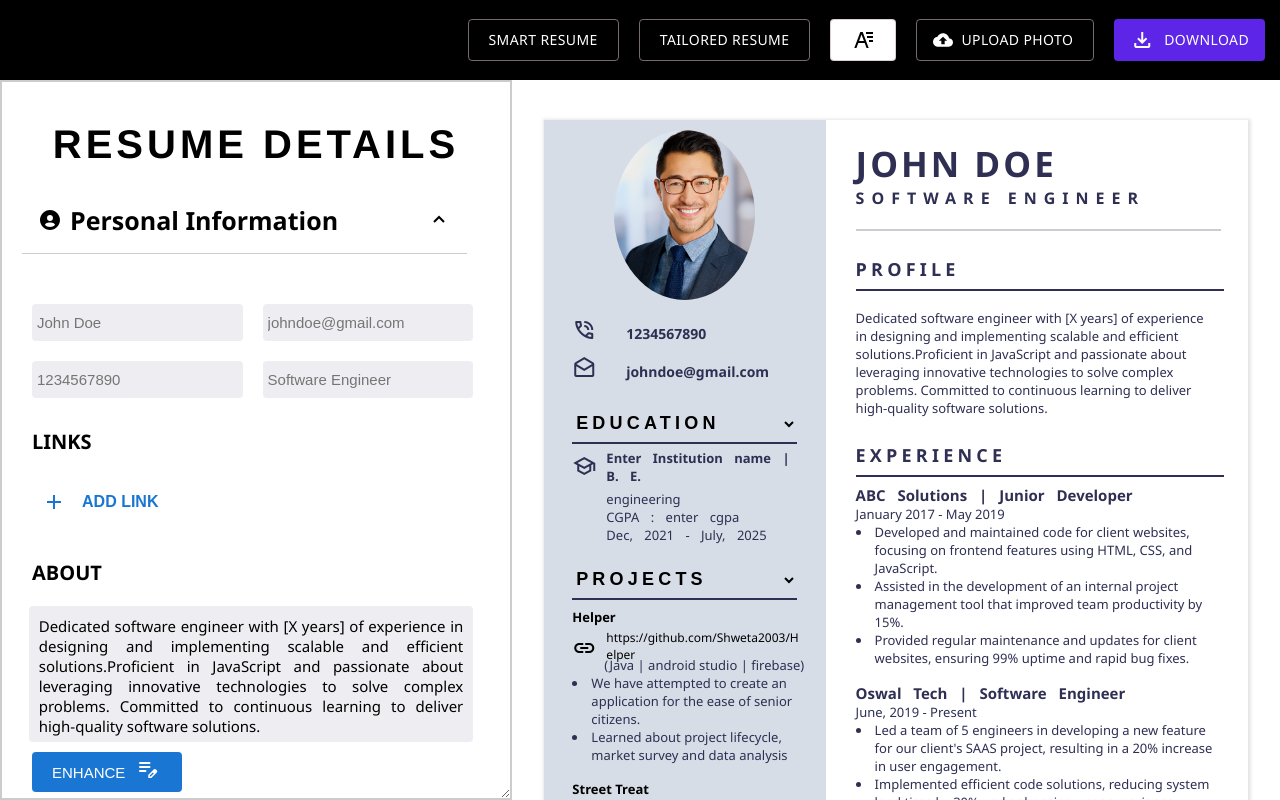
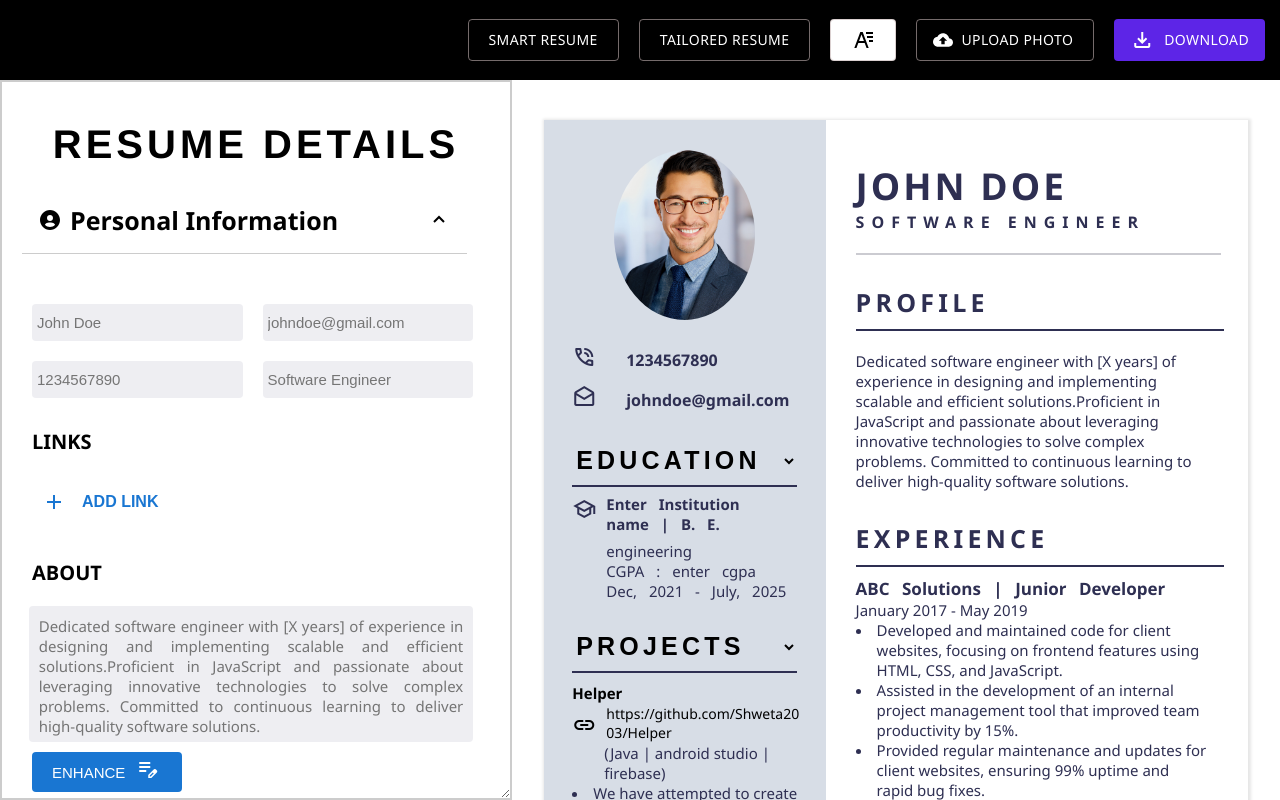
Before and after one commit to Shweta2003/resume-builder_, a React (Create React App) app: page /design/1 in a window 1280 px wide. Built offline with nearby package versions, Linux system fonts and the light colour scheme; a web font is replaced by a local one.

Commit message:
commit on designs

```diff
--- a/src/Designs/Backend.js
+++ b/src/Designs/Backend.js
@@ -48,7 +48,9 @@ export const getAnswerForTailered = async (
     {
       role: "system",
 
-      content: `Give the response in professional language. I want to apply for the ${prompt} position. Give brief and consice response, to modify the ${section} section in my resume. The destails provided are ${already}. Help me enhance it according to the job description. Give me brief description about this JD in not more than ${maxTokens}.`,
+      // content: `Give the response in professional language. I want to apply for the ${prompt} position. Give brief and consice response, to modify the ${section} section in my resume. The destails provided are ${already}. Help me enhance it according to the job description. Give me brief description about this JD in not more than ${maxTokens}.`,
+
+      content: `Based on the user's resume and the provided job description, create a tailored resume. Adjust the user's experiences, and skills to align closely with the requirements and preferences stated in the job description. Ensure that the tailored resume is coherent, professionally formatted, and emphasizes the most relevant aspects of the user's background in relation to the job in maximum ${maxTokens} number of words. Please modify the ${section} section of resume from ${already} for the position of ${prompt}`
     },
   ];
 
--- a/src/Designs/Design1/Design1.module.css
+++ b/src/Designs/Design1/Design1.module.css
@@ -15,7 +15,7 @@
   width: 100%;
 }
 .resume {
-  flex: 1;
+  flex: 1.2;
   width: 100%;
   display: flex;
   color: #2e2f52;
@@ -46,14 +46,14 @@
   align-items: flex-start;
   flex-wrap: wrap;
   word-wrap: break-word;
-  padding: 8px;
+  padding: 10px;
   width: 88%;
 }
 
 .xp {
   width: 100%;
-  padding: 8px 0px;
-  font-size: 13px;
+  padding: 10px 0px;
+  font-size: 15px;
   font-weight: 500;
 }
 
@@ -66,17 +66,17 @@
   display: flex;
   align-items: center;
   text-align: left;
-  font-size: 13px;
+  font-size: 15px;
   font-weight: 500;
-  margin: 18px 0px;
+  margin: 20px 0px;
 }
 .comp1 {
   width: 82%;
   margin-left: 6px;
-  margin-bottom: 8px;
+  margin-bottom: 10px;
 }
 .comp2 {
-  margin-bottom: 8px;
+  margin-bottom: 10px;
   min-height: 50px;
 }
 .details {
@@ -89,18 +89,18 @@
 
 .subtitle {
   font-weight: 700;
-  margin-bottom: 8px;
+  margin-bottom: 10px;
   width: 100%;
   display: inline;
-  font-size: 16px;
+  font-size: 20px;
 }
 
 .language{
-  padding: 8px 0px;
+  padding: 10px 0px;
   width: 100%;
   word-wrap: break-word;
   font-weight: 500;
-  font-size: 13px;
+  font-size: 15px;
 }
 
 .left {
@@ -113,7 +113,7 @@
 }
 .company {
   font-weight: bolder;
-  font-size: 15px;
+  font-size: 17px;
   word-spacing: 8px;
 }
 
@@ -123,7 +123,7 @@
   align-items: center;
   justify-content: center;
   flex-direction: column;
-  padding-bottom: 18px;
+  padding-bottom: 20px;
 }
 
 .info {
@@ -138,8 +138,8 @@
 .link {
   display: flex;
   align-items: center;
-  margin-top: 8px;
-  font-size: 14px;
+  margin-top: 10px;
+  font-size: 16px;
   word-wrap: break-word;
   width: 100%;
   color: #2e2f52;
@@ -148,7 +148,7 @@
 .AboutSection {
   display: flex;
   flex-direction: column;
-  padding: 18px 0px;
+  padding: 20px 0px;
   padding-bottom: 0px;
   width: 94%;
 }
@@ -158,6 +158,7 @@
   align-items: stretch;
   align-self: stretch;
   padding-left: 30px;
+  margin-top: 20px;
   display: flex;
   flex-direction: column;
 }
@@ -172,9 +173,9 @@
 .title {
   width: 100%;
   font-weight: bold;
-  font-size: large;
+  font-size: 25px;
   width: 100%;
-  padding: 8px 0px;
+  padding: 10px 0px;
   background: none;
   letter-spacing: 4.2px;
   border: none;
@@ -198,7 +199,7 @@
 }
 
 .name {
-  font-size: 35px;
+  font-size: 37px;
   letter-spacing: 3px;
   font-weight: 600;
 }
@@ -209,7 +210,7 @@
   align-items: center;
   flex-direction: column;
   width: 98%;
-  font-size: 13px;
+  font-size: 15px;
   font-weight: 500;
 }
 
@@ -226,9 +227,8 @@
 .issuer {
   width: 80%;
   font-weight: 300;
-  margin-left: 20px;
   margin-top: -10px;
-  margin-bottom: 8px;
+  margin-bottom: 10px;
 }
 
 .cet,
@@ -239,7 +239,7 @@
   flex-direction: column;
   width: 98%;
   font-family: 'Segoe UI', Tahoma, Geneva, Verdana, sans-serif;
-  font-size: 13px;
+  font-size: 15px;
   font-weight: 500;
 }
 
@@ -252,28 +252,13 @@
   display: flex;
   align-items: center;
 }
-.issuer {
-  width: 80%;
-  font-weight: 300;
-  margin-left: 20px;
-  margin-top: -10px;
-  margin-bottom: 8px;
-}
-
-.issuer {
-  width: 80%;
-  font-weight: 300;
-  margin-left: 20px;
-  margin-top: -10px;
-  margin-bottom: 8px;
-}
 
 .edu {
   display: flex;
   align-items: flex-start;
   text-align: left;
-  font-size: 13px;
-  margin-bottom: 8px;
+  font-size: 15px;
+  margin-bottom: 10px;
 }
 .duration {
   font-weight: 300;
@@ -281,7 +266,7 @@
 
 .edu_sub {
   width: 80%;
-  margin-top: 5px;
+  margin-top: 7px;
   word-spacing: 8px;
 }
 
@@ -306,7 +291,7 @@
 .certificate {
   display: flex;
   width: 100%;
-  padding-bottom: 8px;
+  padding-bottom: 10px;
 }
 
 .about {
@@ -314,8 +299,8 @@
   text-align:left;
   color: #2e2f52;
   font-weight: 500;
-  font-size: 13px;
-  margin-top: 18px;
+  font-size: 15px;
+  margin-top: 20px;
   word-wrap: break-word;
   width: 97%;
 }
@@ -331,7 +316,8 @@
   height: 170px;
   object-fit: contain;
   justify-content: center;
-  margin: 10px 0px;
+  margin: 15px 0px;
+  margin-top: 30px;
 }
 
 .dp>img {
@@ -349,40 +335,39 @@
 .project {
   width: 100%;
   padding-right: 50px;
-  font-size: 13px;
+  font-size: 15px;
   font-weight: 700;
-  margin-top: 8px;
+  margin-top: 10px;
   display: flex;
 }
 
 .pro {
-  padding-right: 13px;
+  padding-right: 15px;
   display: flex;
   word-wrap: break-word;
   width: 100%;
   align-items: center;
-  font-size: 12px;
+  font-size: 14px;
 }
 
 .proc {
   width: 90%;
   word-wrap: break-word;
-  font-size: 13px;
-  margin-top: -10px;
+  font-size: 15px;
   margin-left: 32px;
 }
 
 .prod {
   width: 100%;
   word-wrap: break-word;
-  margin-bottom: 8px;
+  margin-bottom: 10px;
 }
 
 .check {
   width: 90%;
   padding-left: 40px;
-  font-size: 15px;
-  margin: 18px 0px;
+  font-size: 17px;
+  margin: 20px 0px;
   font-weight: 500;
 }
 
--- a/src/Designs/Design2/Design2.module.css
+++ b/src/Designs/Design2/Design2.module.css
@@ -312,7 +312,6 @@
   display: flex;
   text-align: left;
   align-items: flex-start;
-  color: white;
   flex-direction: column;
   width: 100%;
   font-size: 15px;
--- a/src/Designs/Design4/Design4.module.css
+++ b/src/Designs/Design4/Design4.module.css
@@ -59,7 +59,6 @@
   color: #279ce0;
   font-size: 25px;
   margin: 6px 0px;
-  margin-bottom: -15px;
   font-weight: 700;
   letter-spacing: 2px;
   word-wrap: break-word;
@@ -72,7 +71,7 @@
   font-weight: 500;
   margin-bottom: 10px;
   word-wrap: break-word;
-  margin-top: 10px;
+  margin-top: -3px;
 
 }
 
--- a/src/components/Form/PersonalInformation/PersonalInformation.jsx
+++ b/src/components/Form/PersonalInformation/PersonalInformation.jsx
@@ -129,14 +129,11 @@ const PersonalInformation = () => {
           className={styles.textarea}
           onChange={(e) => dispatch(addAbout(e.target.value))}
           name=""
-          value={resume.personalInformation.about}
           id=""
           cols="40"
           rows="10"
           placeholder="Dedicated software engineer with [X years] of experience in designing and implementing scalable and efficient solutions.Proficient in JavaScript and passionate about leveraging innovative technologies to solve complex problems. Committed to continuous learning to deliver high-quality software solutions."
-        >
-          {resume.personalInformation.about}
-        </textarea>
+        />
         <div className={styles.adjust}>
           <button
             onClick={() => {
--- a/src/redux/reducers/resumeSlice.js
+++ b/src/redux/reducers/resumeSlice.js
@@ -70,14 +70,6 @@ const initialState = {
         name : "Helper",
         technologies : "Java | android studio | firebase",
         _id : "project_001"
-      },
-      {
-        description : "Search for menu from different shops Order food online and then go and pickup food on time displayed to avoid queuing.\nLearned how to do surveys, communicating with stakeholders.",
-        github : "https://github.com/Shweta2003/Street-Treat",
-        link : "https://github.com/Shweta2003/Street-Treat",
-        name : "Street Treat",
-        technologies : "Kotlin | Jetpack Compose | android studio",
-        _id : "project_002"
       },
     ],
   },
```
Also changed, not shown: src/Designs/Design2/Design2.jsx (+79 -7 lines), src/Designs/Design3/Design3.jsx (+16 -8 lines).
